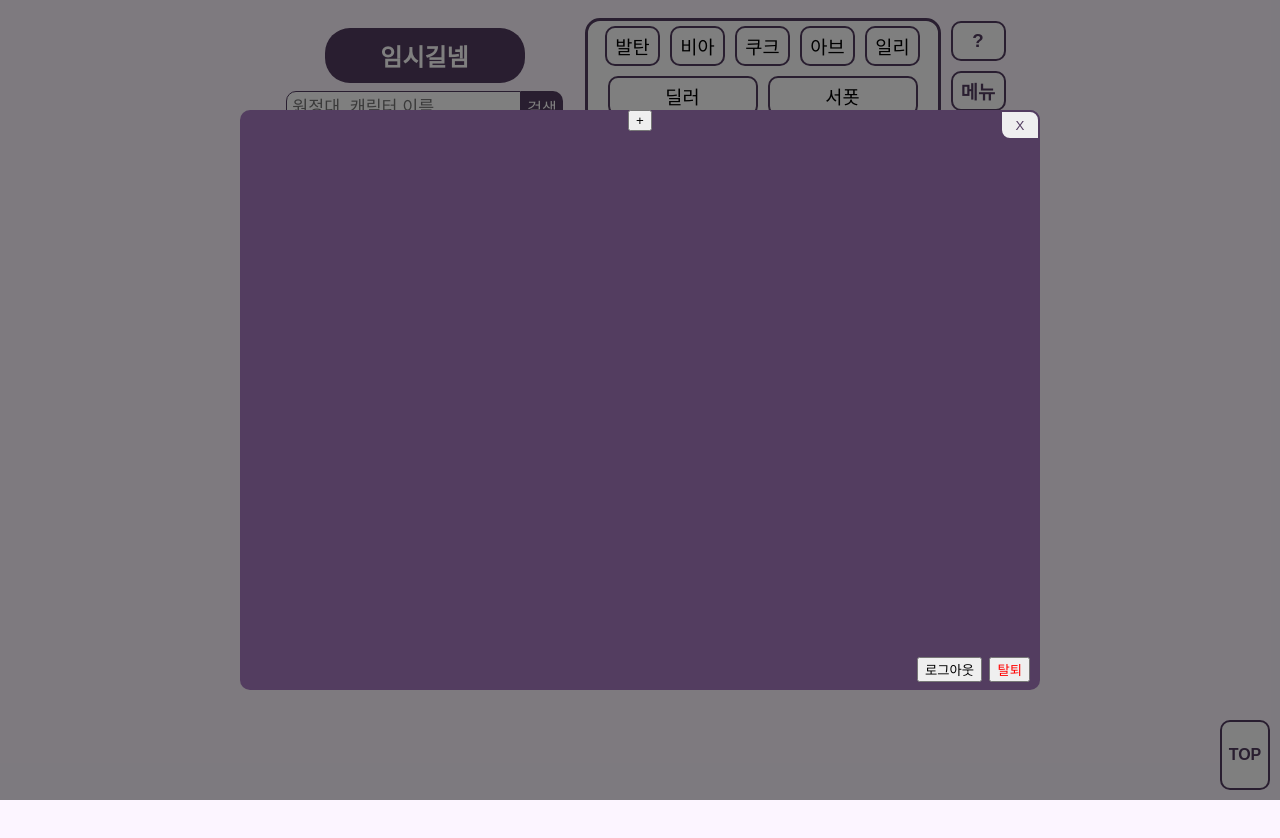
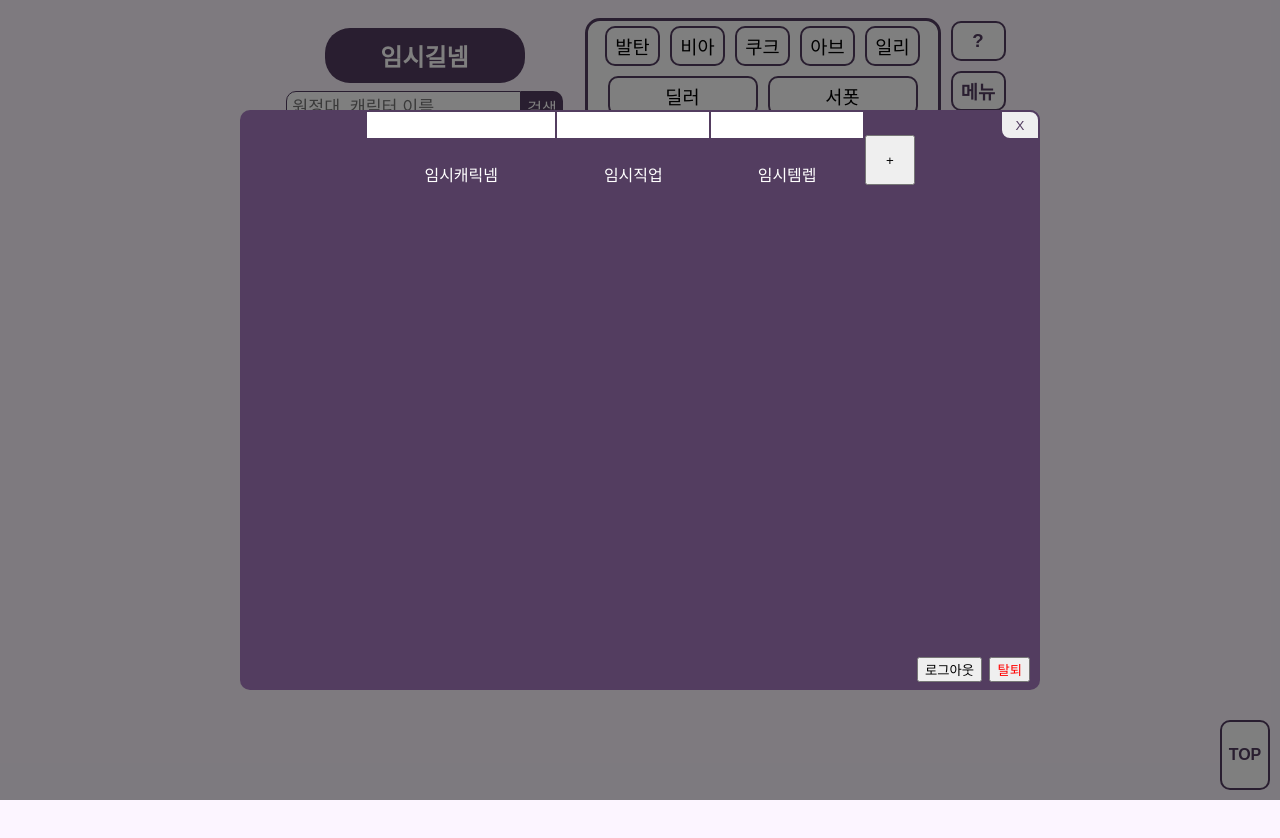
Before and after one commit to muguk04-4/lostArk_guildManager, a Vue app in the folder loagm/: page /main in a window 1280 px wide. Both pictures are taken after a click on the button "메뉴". Shown: the top 838 px of the page. Built offline with nearby package versions, Linux system fonts and the light colour scheme; a web font is replaced by a local one.

Commit message:
design creating

```diff
--- a/loagm/src/views/MainView.vue
+++ b/loagm/src/views/MainView.vue
@@ -12,17 +12,7 @@
   <div id="modal" @click="btnClick" class="modal" v-if="isGuildMaster == true && menuBtn == true">
     <div class="menu-box">
       <button id="close" @click="btnClick" class="close">X</button>
-      <div>
-        <input type="text">
-        <button>복사</button>
-      </div>
-      <div>
-        <table></table>
-        <button>+</button>
-      </div>
-      <div>
-        <table></table>
-      </div>
+      <!-- 테이블 넣을 곳 -->
       <router-link to="/"><button class="logout">로그아웃</button></router-link>
       <router-link to="/"><button class="secession">탈퇴</button></router-link>
     </div>
@@ -32,8 +22,23 @@
   <div id="modal" @click="btnClick" class="modal" v-if="isGuildMember == true && menuBtn == true">
     <div class="menu-box">
       <button id="close" @click="btnClick" class="close">X</button>
-      <div>
-        <table></table>
+      <div class="guildMember-div">
+        <table class="guildMember-table">
+          <thead>
+            <tr>
+              <th>{{ accountName }}</th>
+              <th>직업</th>
+              <th>템렙</th>
+            </tr>
+          </thead>
+          <tbody>
+            <tr>
+              <td>임시캐릭넴</td>
+              <td>임시직업</td>
+              <td>임시템렙</td>
+            </tr>
+          </tbody>
+        </table>
         <button>+</button>
       </div>
       <router-link to="/"><button class="logout">로그아웃</button></router-link>
@@ -107,7 +112,7 @@
 
 <script>
 export default {
-  data() {
+  data () {
     return {
       guildName: '임시길넴',
       accountName: '임시원넴',
@@ -119,7 +124,7 @@ export default {
     }
   },
   methods: {
-    btnClick(event) {
+    btnClick (event) {
       if (event.target.id === 'help') {
         this.helpBtn = true
       }
@@ -134,31 +139,34 @@ export default {
         document.documentElement.scrollTop = 0
       }
     },
-    characterResearch(event) {
-      var xmlHttpRequest = require("xmlhttprequest").XMLHttpRequest
-      const xhr = new xmlHttpRequest()
-      const JWT = 'eyJ0eXAiOiJKV1QiLCJhbGciOiJSUzI1NiIsIng1dCI6IktYMk40TkRDSTJ5NTA5NWpjTWk5TllqY2lyZyIsImtpZCI6IktYMk40TkRDSTJ5NTA5NWpjTWk5TllqY2lyZyJ9.eyJpc3MiOiJodHRwczovL2x1ZHkuZ2FtZS5vbnN0b3ZlLmNvbSIsImF1ZCI6Imh0dHBzOi8vbHVkeS5nYW1lLm9uc3RvdmUuY29tL3Jlc291cmNlcyIsImNsaWVudF9pZCI6IjEwMDAwMDAwMDAwMDA0OTcifQ.JwVQU-cdtyXpwFMJuZeRxPZb_pyz9JWY-2zZCwNwr2OaD2AbYSbHadZw8dIjO4b1f-BvmvEi0Xr6LDdnu0hWSZu3l1C7SIlf5IJPglJwtqPr2bTG2KVVjoq0SWmhxZkLNNuKBjXHG1ADGzem_3vtKnnbHkANBV8uZGzxfz3v-62bUMEAdKKdougJekJ-r22td_SPzv5jgpKlFAae1bHu2nYx7Q0Dz78pxWBnBLJsLCvs8enEFuYrAfD-IICDPntETTmSQjDOH23OkQJseVJnGfvzTyjcUvZO8d0M4-xv3p27D5E2tr9hUZyNnlDhxpncZ63FyMIT8FpUqM5hsPPDjA'
-
-      xhr.open("GET", "https://developer-lostark.game.onstove.com/characters/%EA%B9%80%EC%B9%98%EA%B2%89%EC%A0%88%EC%9D%B4%EC%8B%A4%ED%8C%A8%ED%95%9C%EC%8B%9C%EA%B8%88%EC%B9%98/siblings", true);
-      xhr.setRequestHeader('accept', 'application/json')
-      xhr.setRequestHeader('authorization', `bearer ${JWT}`)
-      xhr.onreadystatechange = () => {
-        if (xhr.readyState == xhr.DONE && xhr.status == 200) {
-          let isJson = JSON.parse(xhr.responseText);
-          for (var i = 0; i < isJson.length; i++) {
-            if (isJson[i].ItemMaxLevel.length > 7) {
-              console.log(isJson[i].ItemMaxLevel.substr(0, 5) + ' ' + isJson[i].CharacterClassName + ' ' + isJson[i].CharacterName);
-            }
-          }
-        }
-      };
-      xhr.send();
+    characterResearch (event) {
+      console.log('클릭함')
     }
   }
 }
 </script>
 
 <style scoped>
+  /* 길드멤버 메뉴 스타일 */
+  .guildMember-div{
+    display: flex;
+    flex-direction: row;
+    justify-content: center;
+    align-items: center;
+  }
+  .guildMember-div button{
+    width: 50px;
+    height: 50px;
+  }
+  .guildMember-table{
+    width: 500px;
+    min-height: 100px;
+  }
+  .guildMember-table thead tr{
+    background-color: white;
+  }
+  /* 길드마스터 메뉴 스타일 */
+
   /* 모달창 기본 스타일 */
   .modal{
     display: flex;
```
